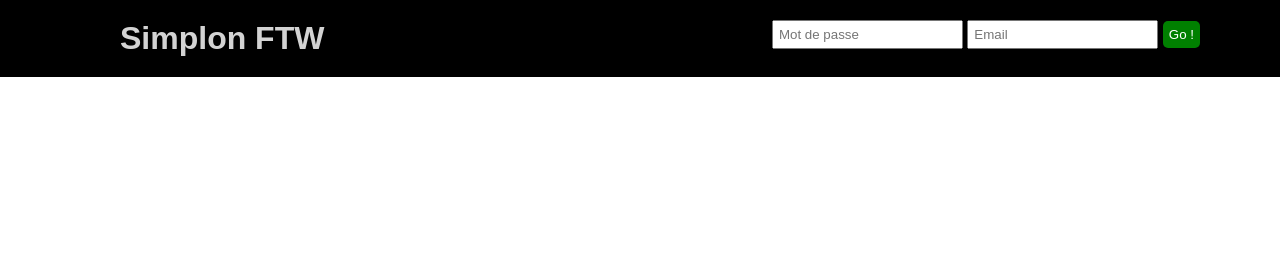
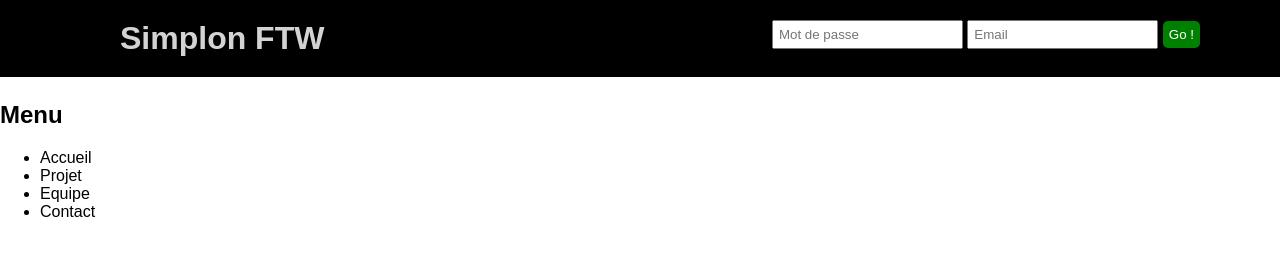
Before and after one commit to ZulieGarnier/exercices, a plain HTML site: page index.html in a window 1280 px wide. Shown: the top 256 px of the page. Drawn offline with Linux system fonts and the light colour scheme.

Commit message:
ajout aside

```diff
--- a/index.html
+++ b/index.html
@@ -22,10 +22,23 @@
 			<button>Go !</button>
 		</form>
 	</div>
-
 </header>
 
-<main></main>
+<aside>
+	<nav>
+		<h2>Menu</h2>
+		<ul>
+			<li>Accueil</li>
+			<li>Projet</li>
+			<li>Equipe</li>
+			<li>Contact</li>
+		</ul>
+	</nav>
+</aside>
+
+<main>
+
+</main>
 
 <footer></footer>
 
```
